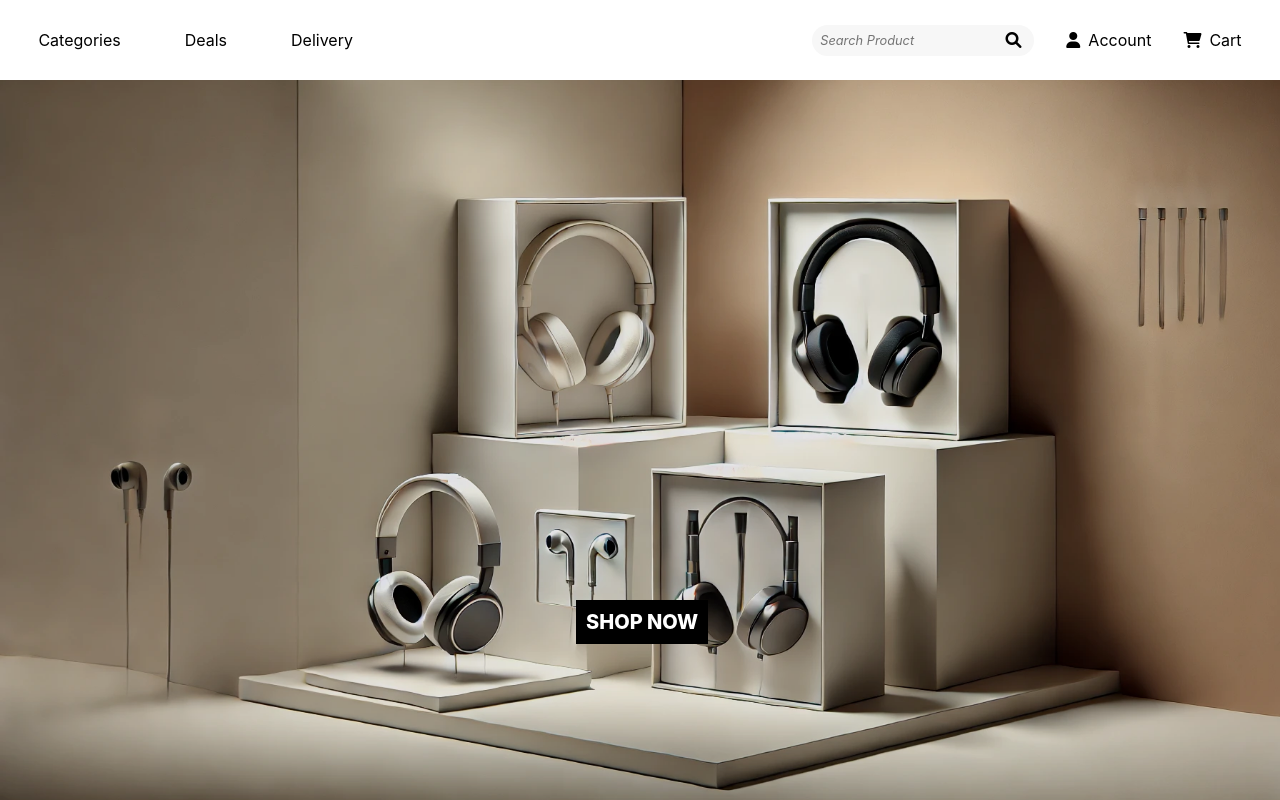
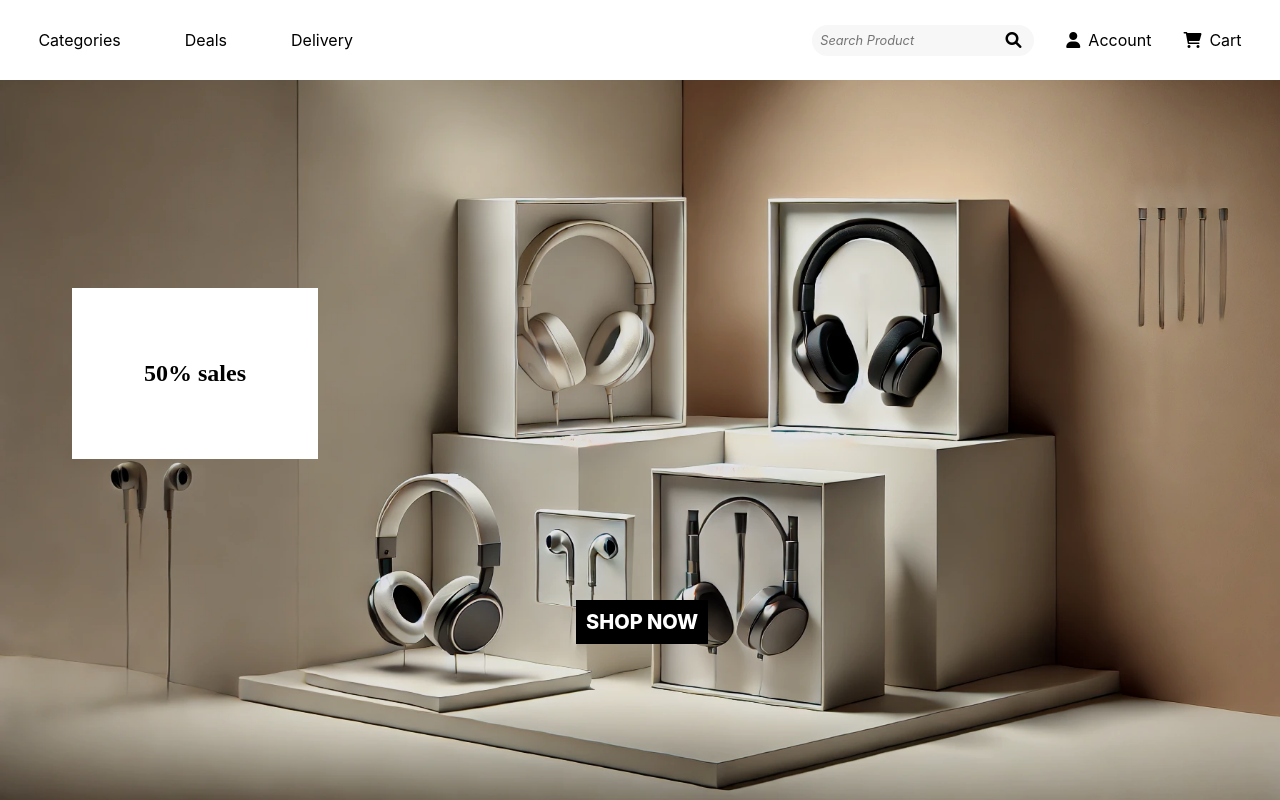
Before and after one commit to malinjansson/demotest, a website built with Vite: page index.html in a window 1280 px wide. Shown: the top 800 px of the page. Built offline with nearby package versions, Linux system fonts and the light colour scheme.

Commit message:
added a campaign spot

```diff
--- a/index.html
+++ b/index.html
@@ -48,6 +48,7 @@
 
     <header>
       <img class="lp-hero-image" src="src/assets/headphones.webp" width="100%" height="auto">
+      <p class="top-campaign">50% sales</p>
       <section class="shop-now-overlay">
         <section class="shop-now-box">
           <a href="#">Shop now</a>
--- a/src/scss/_header.scss
+++ b/src/scss/_header.scss
@@ -50,24 +50,16 @@ header {
         padding: 0;
     }
 
-    .campagin-container {
+    .top-campaign {
         display: flex;
         position: absolute;
-        top: 8em;
-        left: 5em;
-        height: 10em;
-        width: 10em;
-        font-family: v.$font-family;
+        top: 12em;
+        left: 3em;
         font-weight: 800;
         font-size: 24px;
-        letter-spacing: 0.1em;
-        text-align: center;
-        color: v.$primary-color;
-        border: 1px solid v.$secondary-color;
-
-    .campaign-box {
-        padding: 10px;
-    }
+        color: v.$secondary-color;
+        background: v.$primary-color;
+        padding: 3em;
     }
 
     .shop-now-overlay {
```
